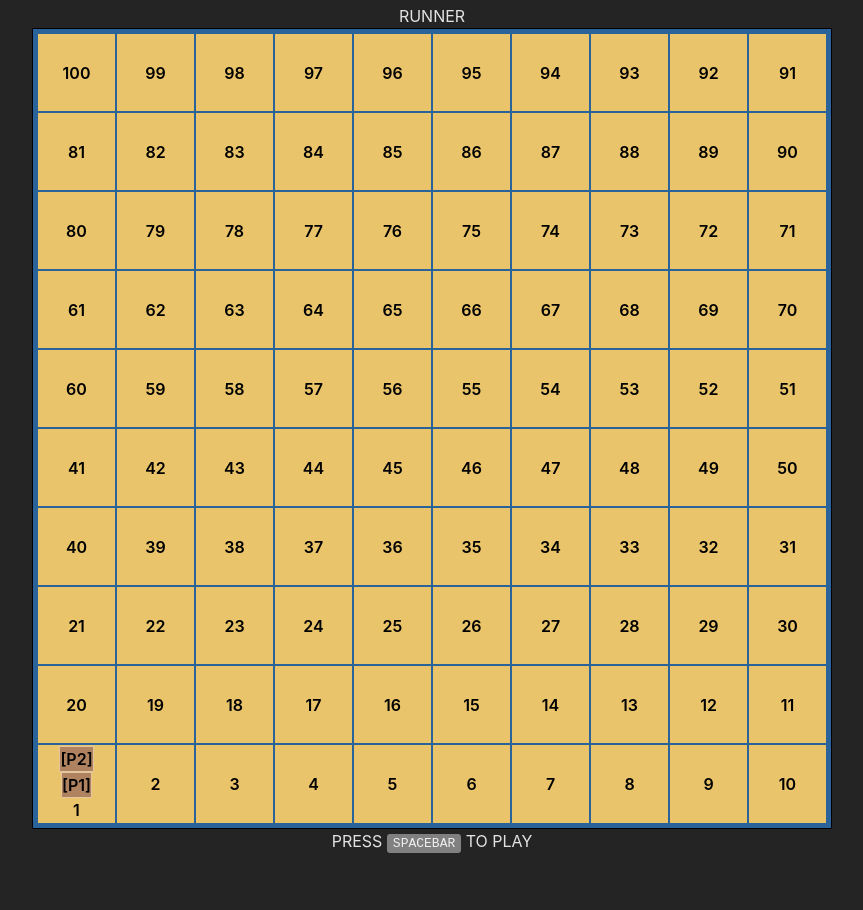
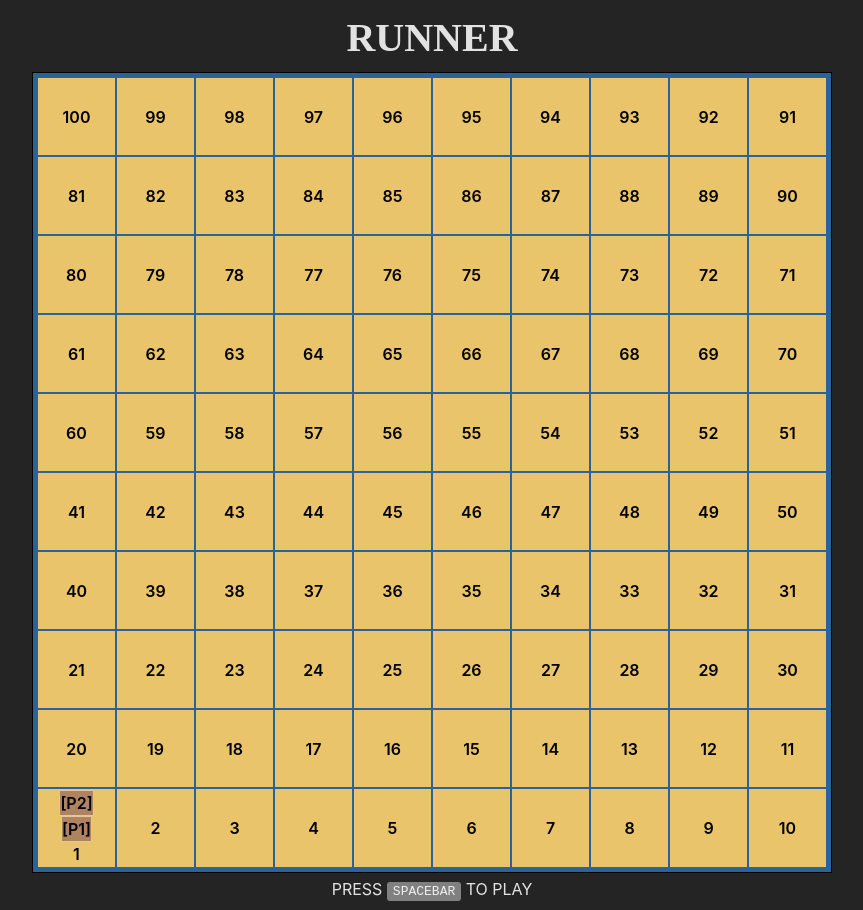
Before and after one commit to uayanaksha/runner, a website built with Vite: page index.html in a window 1280 px wide. Shown: the whole page, without its empty margins (208-1071 px from the left). Before the commit the page ends 858 px from the top, so only its background shows below. Built offline with nearby package versions, Linux system fonts and the light colour scheme.

Commit message:
#UPDATED: additional styling

```diff
--- a/style.css
+++ b/style.css
@@ -37,6 +37,14 @@ code {
     margin: 0 auto;
     padding: 4px;
     text-align: center;
+}
+
+#title {
+    font-family: NovaMono;
+    font-size: 40px;
+    font-weight: 600;
+    padding: 4px auto;
+    margin: 4px auto;
 }
 
 #board {
@@ -80,3 +88,8 @@ code {
     font-size: 16px;
     z-index: 2;
 }
+
+.databox {
+    margin: 4px auto;
+    padding: 4px auto;
+}
```
